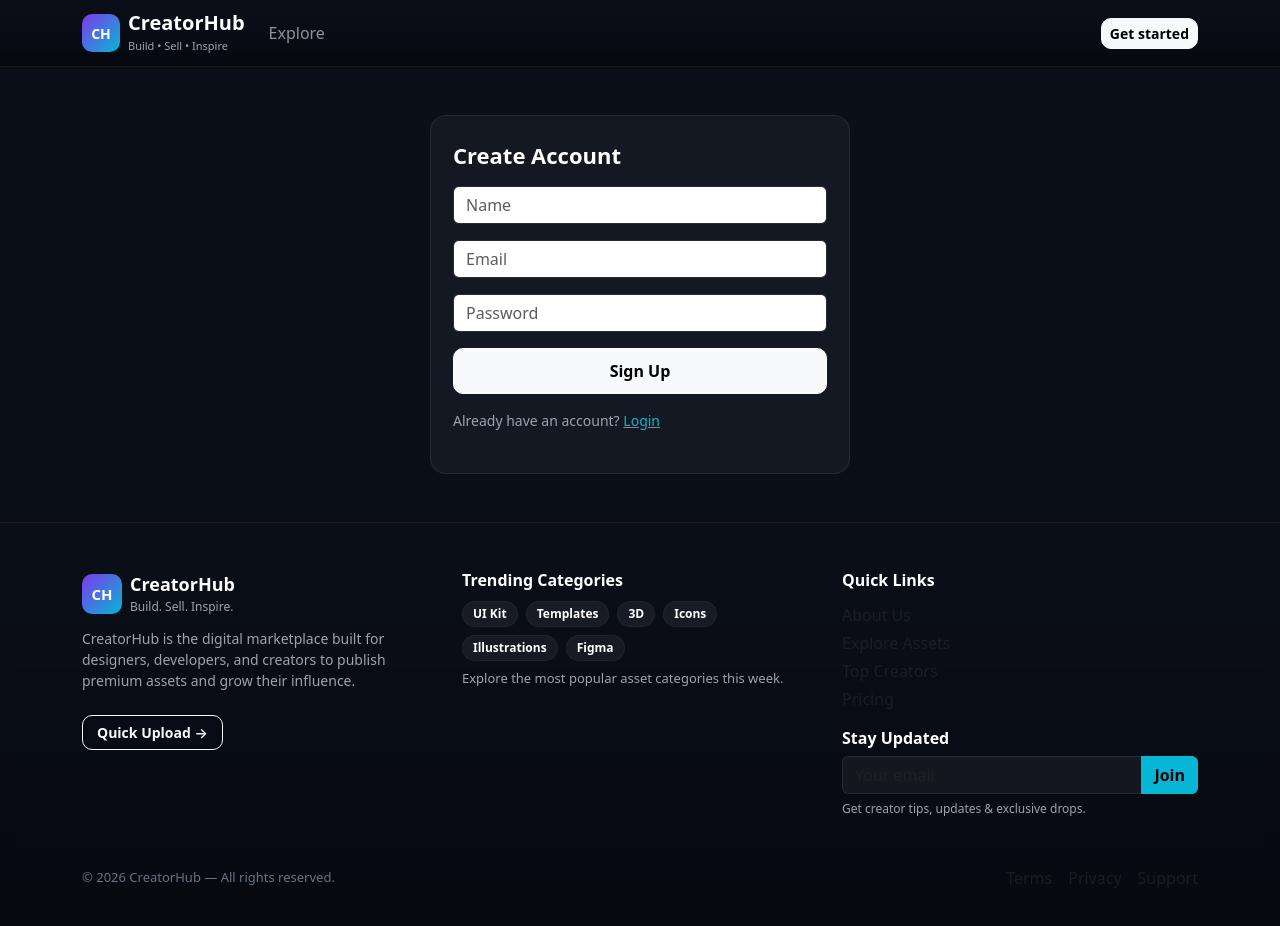
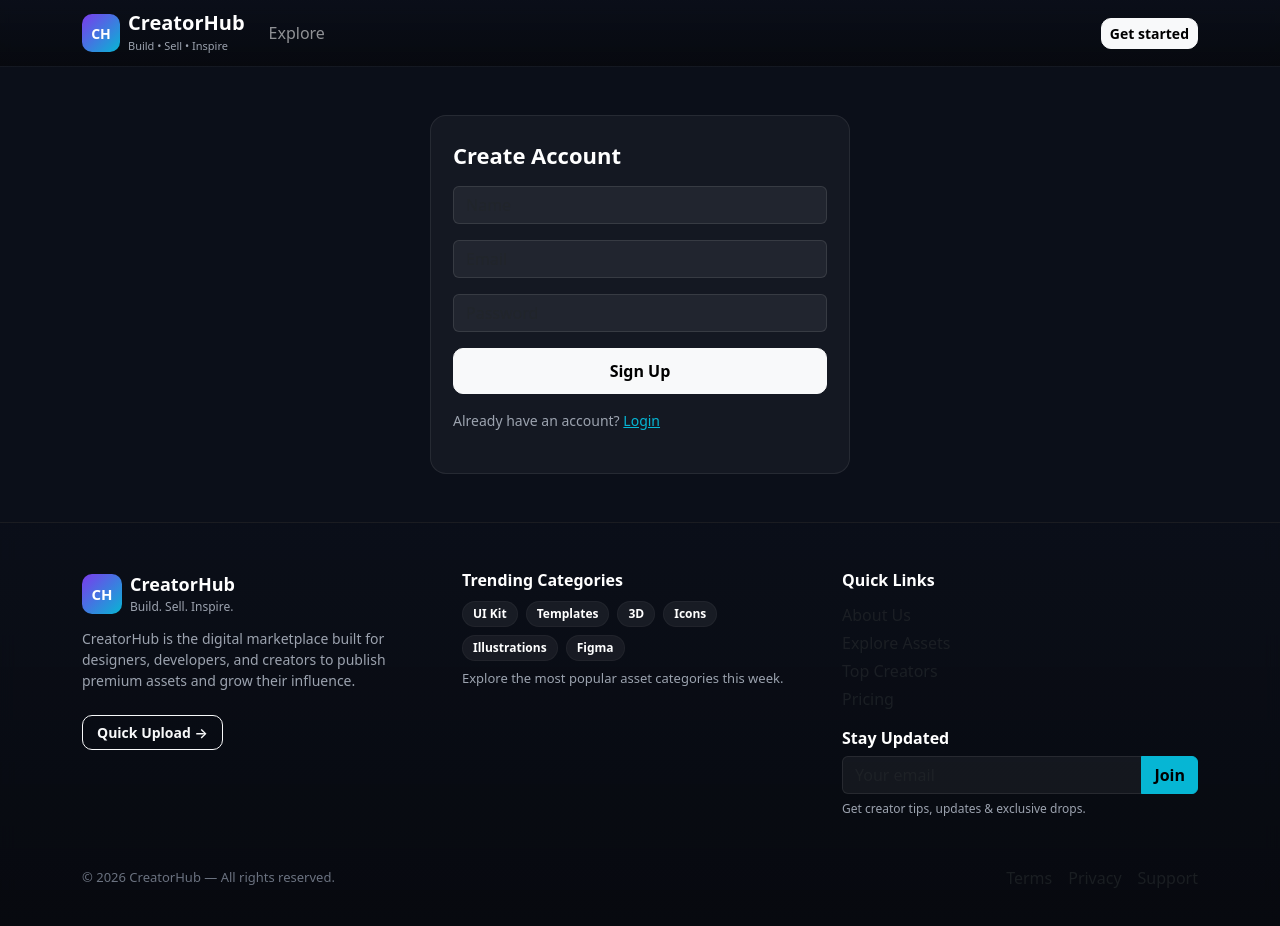
Before and after one commit to Paritosh012/creatorHub, a React app in the folder frontend/: page /register in a window 1280 px wide. Shown: the top 926 px of the page. Built offline with nearby package versions, Linux system fonts and the light colour scheme; no server answers; the HTML template or start-up script is replaced by a standard one.

Commit message:
Cleeaning code

```diff
--- a/frontend/src/pages/Auth/Register.jsx
+++ b/frontend/src/pages/Auth/Register.jsx
@@ -67,7 +67,9 @@ const Register = () => {
                 onChange={(e) => setName(e.target.value)}
                 required
                 style={{
+                  background: "rgba(255,255,255,0.06)",
                   border: "1px solid rgba(255,255,255,0.1)",
+                  color: "#fff",
                 }}
               />
             </Form.Group>
@@ -80,7 +82,9 @@ const Register = () => {
                 onChange={(e) => setEmail(e.target.value)}
                 required
                 style={{
+                  background: "rgba(255,255,255,0.06)",
                   border: "1px solid rgba(255,255,255,0.1)",
+                  color: "#fff",
                 }}
               />
             </Form.Group>
@@ -93,7 +97,9 @@ const Register = () => {
                 onChange={(e) => setPassword(e.target.value)}
                 required
                 style={{
+                  background: "rgba(255,255,255,0.06)",
                   border: "1px solid rgba(255,255,255,0.1)",
+                  color: "#fff",
                 }}
               />
             </Form.Group>
```
